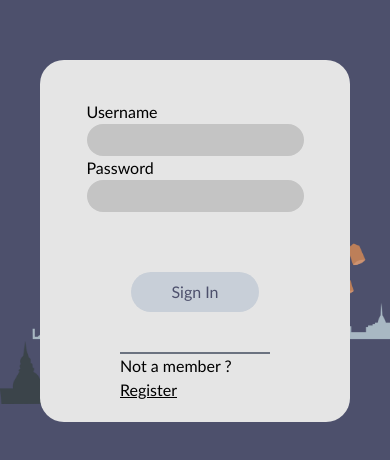
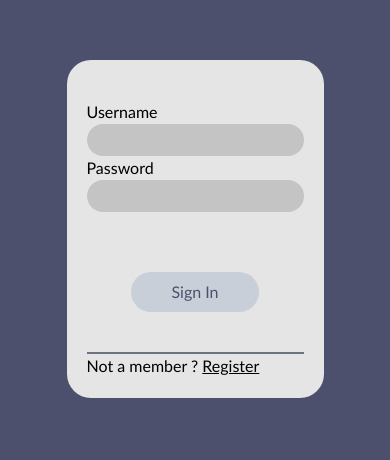
Before and after one commit to IntegratedProject-II/Front-end, a Vue app: page /signIn in a window 390 px wide. Shown: the part 104-564 px from the top of the page. Built offline with nearby package versions, Linux system fonts and the light colour scheme.

Commit message:
[responsive]SignIn page

```diff
--- a/src/views/SignIn.vue
+++ b/src/views/SignIn.vue
@@ -1,10 +1,10 @@
 <template>
   <div class="signIn">
-    <img
+    <!-- <img
       src="@/assets/bg-signIn.png"
       style="z-index :-1;"
       class="absolute z-0 top-0 left-0 w-screen h-screen object-contain bg-indigo"
-    />
+    /> -->
 
     <content-layout class="my-36  flex justify-center">
       <div class="m-5 ">
@@ -51,7 +51,7 @@
         </button>
       </div>
 
-      <div class="border-t-2 border-gray-500 mx-20 ">
+      <div class="border-t-2 border-gray-500 tablet:mx-20 mx-5">
         Not a member ?
         <router-link to="/register" class="underline">
           Register
```
